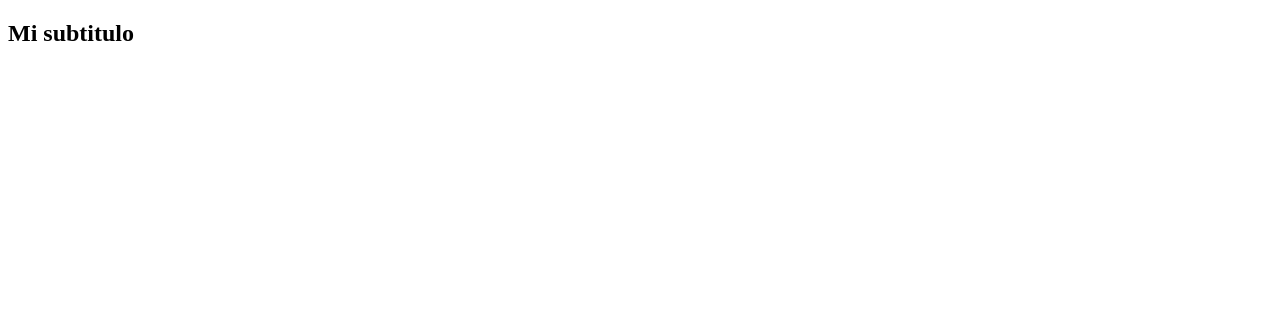
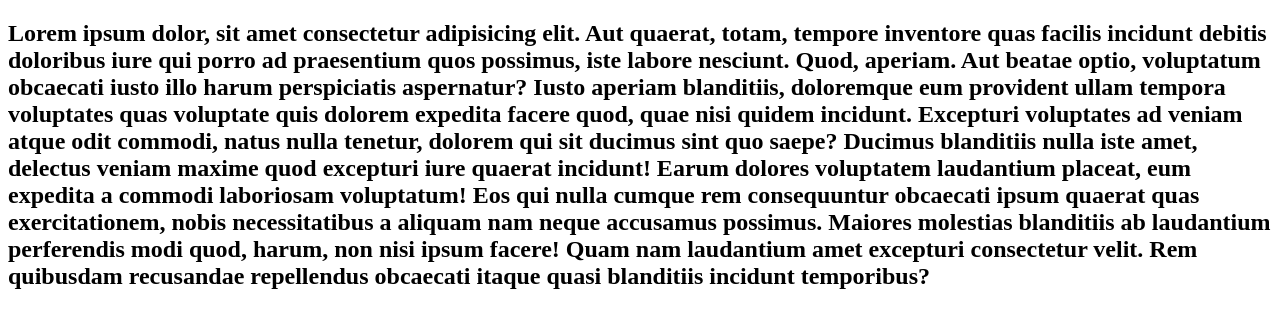
Before and after one commit to PabloBar085/Clase1.4, a plain HTML site: page index.html in a window 1280 px wide. Drawn offline with Linux system fonts and the light colour scheme.

Commit message:
Cambie h1 y parrafo

```diff
--- a/index.html
+++ b/index.html
@@ -4,8 +4,12 @@
     <meta charset="UTF-8">
     <meta http-equiv="X-UA-Compatible" content="IE=edge">
     <meta name="viewport" content="width=device-width, initial-scale=1.0">
-    <title>Git y Github</title>
-    <h2>Mi subtitulo</h2>
+    <title>My main title</title>
+    <h2>Lorem ipsum dolor, sit amet consectetur adipisicing elit. Aut quaerat, totam, tempore inventore quas facilis incidunt debitis doloribus iure qui porro ad praesentium quos possimus, iste labore nesciunt. Quod, aperiam.
+    Aut beatae optio, voluptatum obcaecati iusto illo harum perspiciatis aspernatur? Iusto aperiam blanditiis, doloremque eum provident ullam tempora voluptates quas voluptate quis dolorem expedita facere quod, quae nisi quidem incidunt.
+    Excepturi voluptates ad veniam atque odit commodi, natus nulla tenetur, dolorem qui sit ducimus sint quo saepe? Ducimus blanditiis nulla iste amet, delectus veniam maxime quod excepturi iure quaerat incidunt!
+    Earum dolores voluptatem laudantium placeat, eum expedita a commodi laboriosam voluptatum! Eos qui nulla cumque rem consequuntur obcaecati ipsum quaerat quas exercitationem, nobis necessitatibus a aliquam nam neque accusamus possimus.
+    Maiores molestias blanditiis ab laudantium perferendis modi quod, harum, non nisi ipsum facere! Quam nam laudantium amet excepturi consectetur velit. Rem quibusdam recusandae repellendus obcaecati itaque quasi blanditiis incidunt temporibus?</h2>
 
 </head>
 <body>
```
